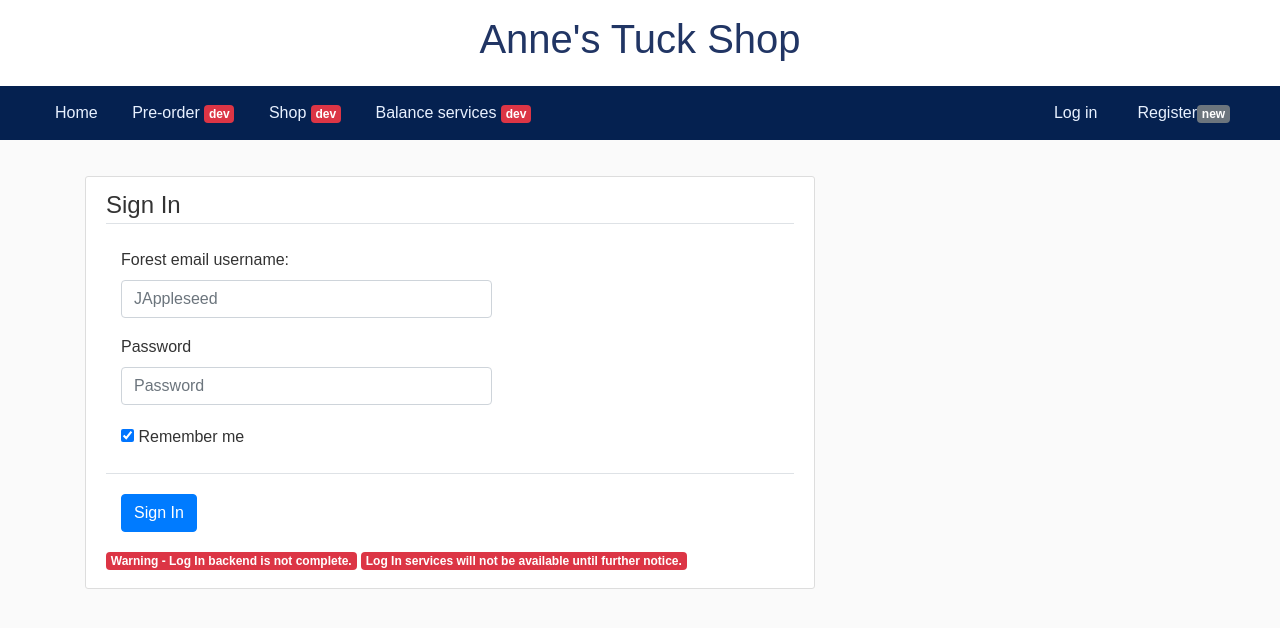
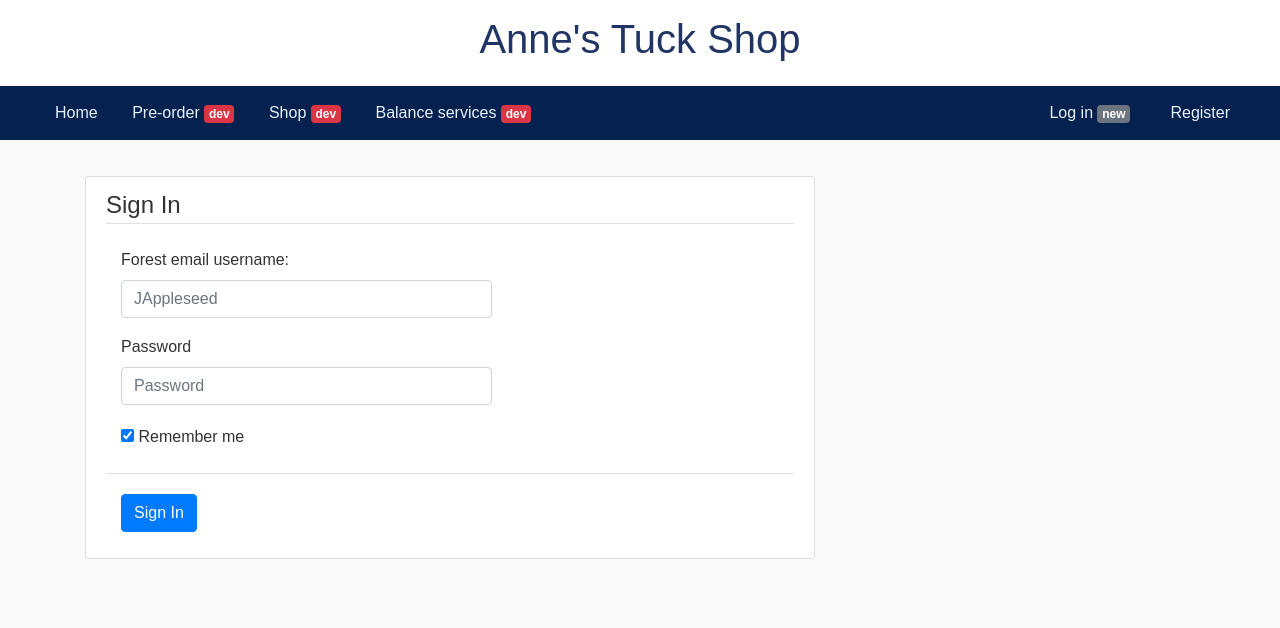
Before and after one commit to lukshan13/AnnsTuckShop, a Python web app: template Main/ATS/templates/Signin.html in a window 1280 px wide. Shown: the top 628 px of the page. Run offline with Jinja, Linux system fonts and the light colour scheme; the template is opened without the code that fills it, so the values that code supplies are empty; some libraries are stand-ins or nearby versions.

Commit message:
Updates
Users are now required to verify their emails before signing in. Have not completed verification yet.
Webpage currently responds to logged in users by changing nav bar and redirecting from login and register pages if user is logged in

```diff
--- a/Main/ATS/templates/Layout/layout.html
+++ b/Main/ATS/templates/Layout/layout.html
@@ -36,8 +36,13 @@
 			<a href="{{ url_for('home') }}"><li>Shop <span class="badge badge-secondary badge-danger">dev</span></li></a>
 			<a href="{{ url_for('home') }}"><li>Balance services <span class="badge badge-secondary badge-danger">dev</span></li></a>
 
-			<a href="{{ url_for('register') }}"><li class="rightlast">Register<span class="badge badge-secondary badge-default">new</span></li></a>
-			<a href="{{ url_for('signin') }}"><li class="right">Log in</li></a>
+			{% if current_user.is_authenticated %}
+				<a href="{{ url_for('signout') }}"><li class="rightlast">Log out</li></a>
+				<a href="{{ url_for('home') }}"><li class="right">Account <span class="badge badge-secondary badge-danger">dev</span></li></a>
+			{% else %}
+				<a href="{{ url_for('register') }}"><li class="rightlast">Register</li></a>
+				<a href="{{ url_for('signin') }}"><li class="right">Log in <span class="badge badge-secondary badge-default">new</span></li></a>
+			{% endif %}
 		</ul>
 
 	</nav>
--- a/Main/ATS/templates/Signin.html
+++ b/Main/ATS/templates/Signin.html
@@ -38,8 +38,6 @@
 					<button type="submit" class="btn btn-primary">Sign In</button>
 				</div>
 			</div>
-			<h6 class="badge badge-danger">Warning - Log In backend is not complete.</h6>
-			<h6 class="badge badge-danger">Log In services will not be available until further notice.</h6>
 		</form>
 
 	</div>
```
Also changed, not shown: Main/ATS/login_from_db.py (+14 -3 lines), Main/ATS/routes.py (+8 -5 lines), 1 other file.
